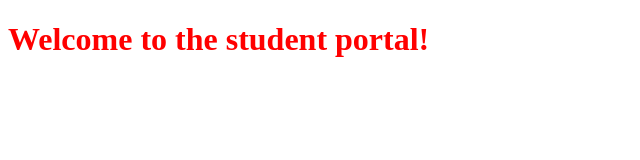
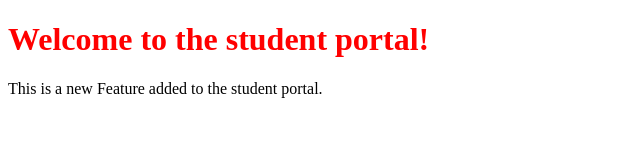
Before and after one commit to Dimple123456/LocalRepo, a plain HTML site: page Index.html in a window 1280 px wide. Shown: the whole page, without its empty margins (0-640 px from the left). Drawn offline with Linux system fonts and the light colour scheme.

Commit message:
add new feature

```diff
--- a/Index.html
+++ b/Index.html
@@ -8,5 +8,7 @@
 </head>
 <body>
     <h1>Welcome to the student portal!</h1>
+    <p>This is a new Feature added to the student portal.
+    </p>
 </body>
 </html>
```
